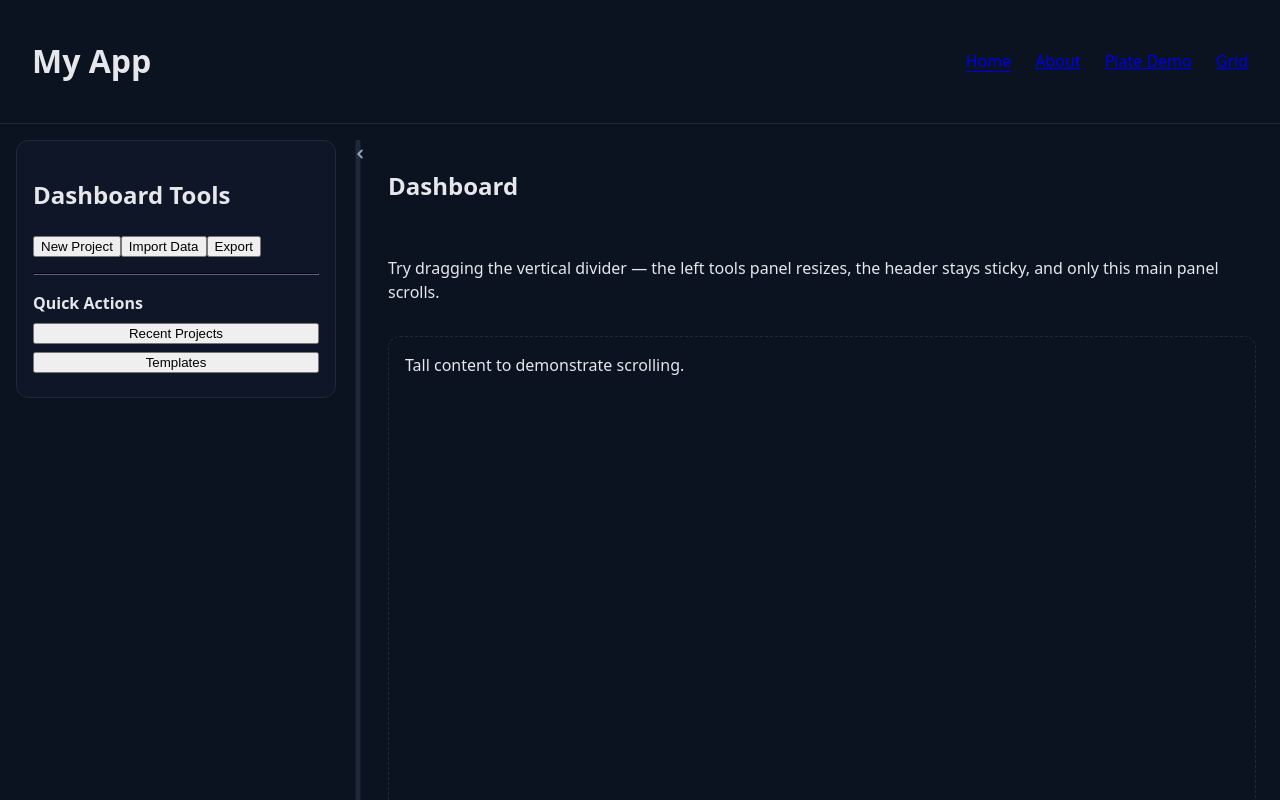
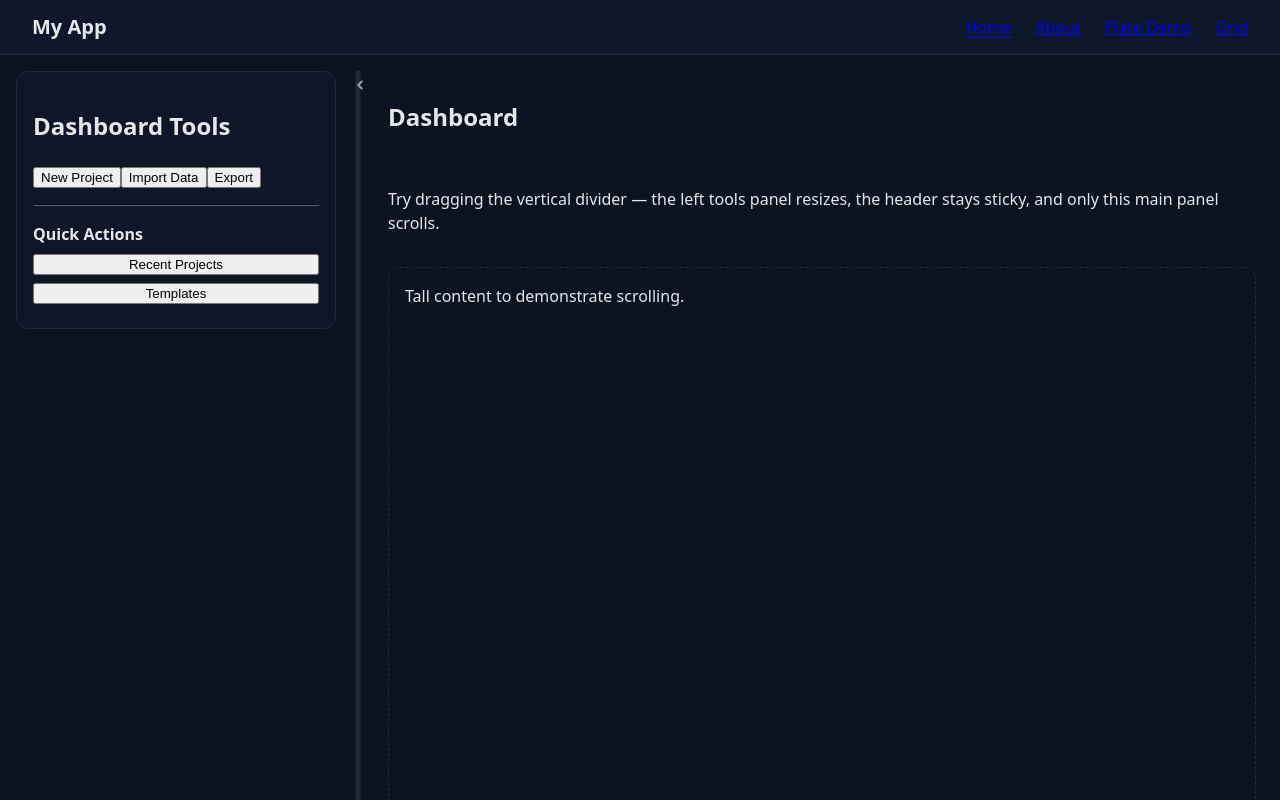
Before and after one commit to duncanscott/plate-demo, a Next.js app: page / in a window 1280 px wide. Shown: the top 800 px of the page. Built offline with nearby package versions, Linux system fonts and the light colour scheme.

Commit message:
restored stickiness of header

```diff
--- a/src/app/globals.css
+++ b/src/app/globals.css
@@ -1,6 +1,6 @@
 /* ---- Variables ---- */
 :root {
-    --header-h: 64px;
+    --header-h: 54px;
 
     /* Left tools panel width cap */
     --sidebar-max: 500em;
--- a/src/components/layout/Header.module.css
+++ b/src/components/layout/Header.module.css
@@ -1,10 +1,19 @@
 .header {
+    position: sticky;
+    top: 0;
+    z-index: 1000;
     display: flex;
     justify-content: space-between;
     align-items: center;
-    padding: 1rem 2rem;
+    padding: 0.75rem 2rem;
     border-bottom: 1px solid var(--border);
-    background-color: var(--background-start-rgb);
+    background-color: var(--header-bg, #0f172a);
+}
+
+.header h1 {
+    margin: 0;
+    font-size: 1.25rem;
+    font-weight: 600;
 }
 
 .nav {
```
